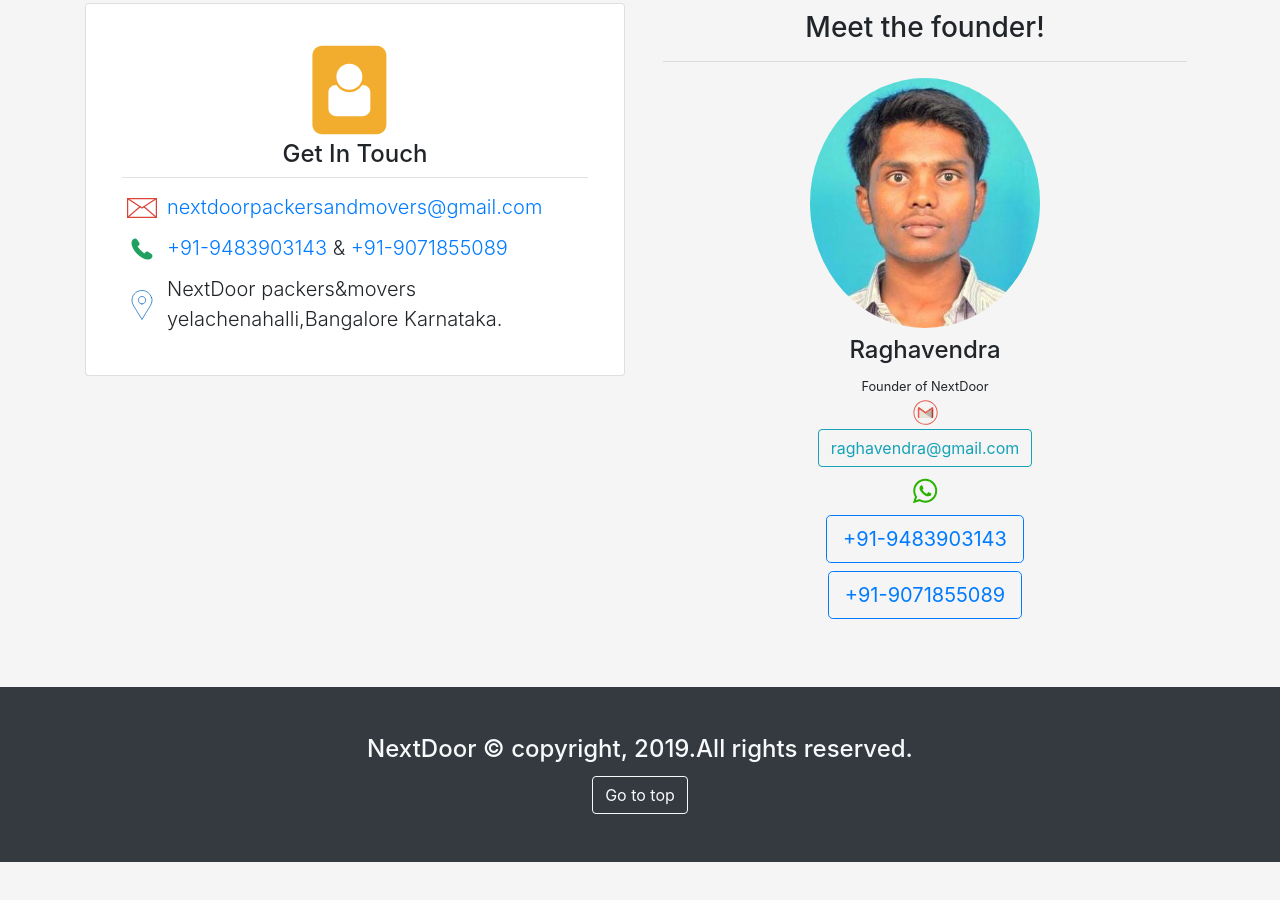
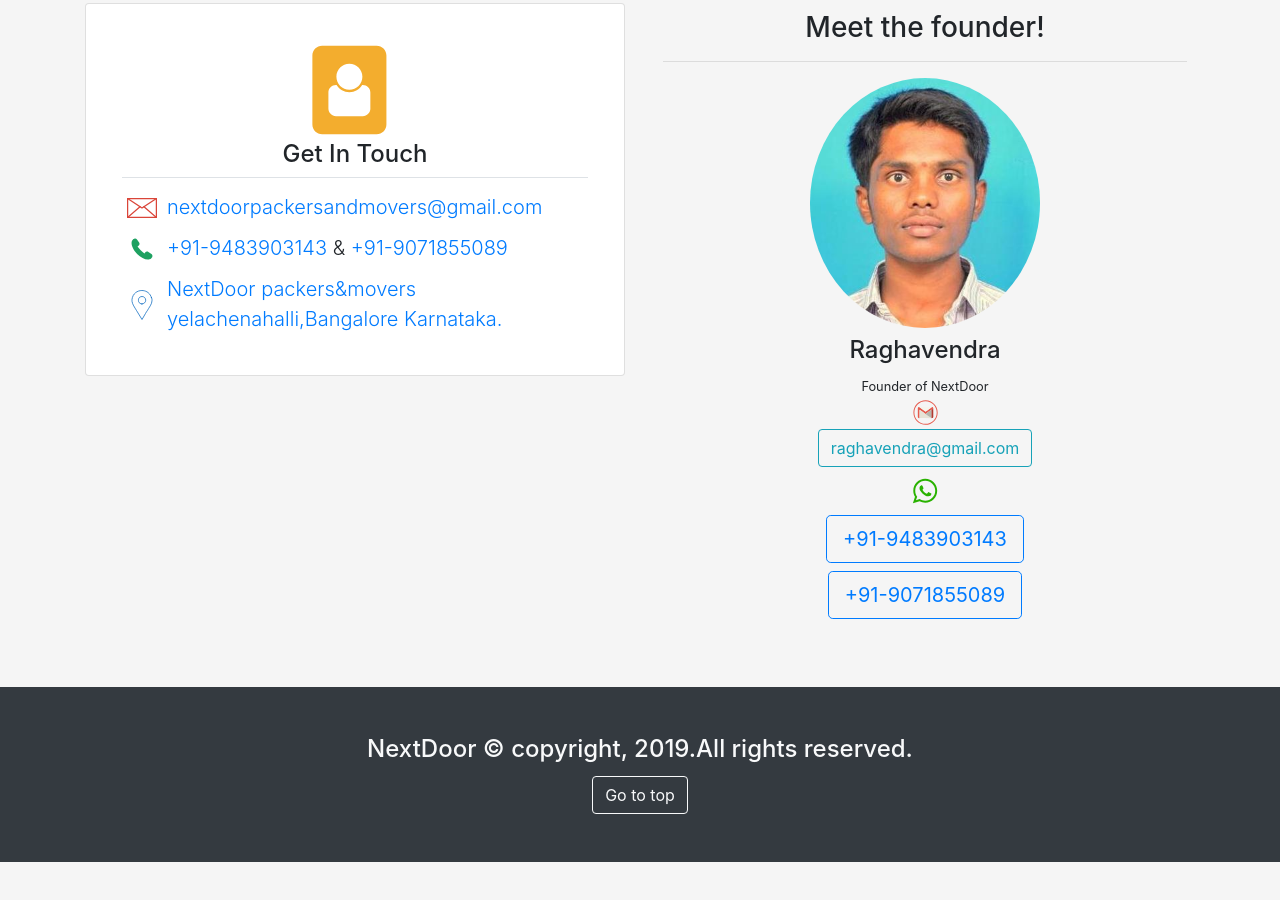
Before and after one commit to ndpackersandmovers/nextdoor, a plain HTML site: page index.html in a window 1280 px wide. Shown: the part 6643-7543 px from the top of the page. Drawn offline with Linux system fonts and the light colour scheme.

Commit message:
Update index.html

```diff
--- a/index.html
+++ b/index.html
@@ -554,7 +554,7 @@
 
 		    		 	<tr>
 		    		 		<td class="font-weight-bold"><img src="img/maps.svg" style="width:30px;height:30px"></td>
-		    		 		<td>NextDoor packers&movers yelachenahalli,Bangalore Karnataka.</td>
+		    		 		<td><a href="https://www.google.co.in/maps/place/Yelachenahalli,+Bengaluru,+Karnataka+560078/@12.900428,77.5661276,16z/data=!3m1!4b1!4m5!3m4!1s0x3bae3ffcaf1d5637:0xfe7515248165e4f5!8m2!3d12.9004352!4d77.5712222" target="_blank">NextDoor packers&movers yelachenahalli,Bangalore Karnataka.</a></td>
 		    		 	</tr>
 
 		    		</table>
```
